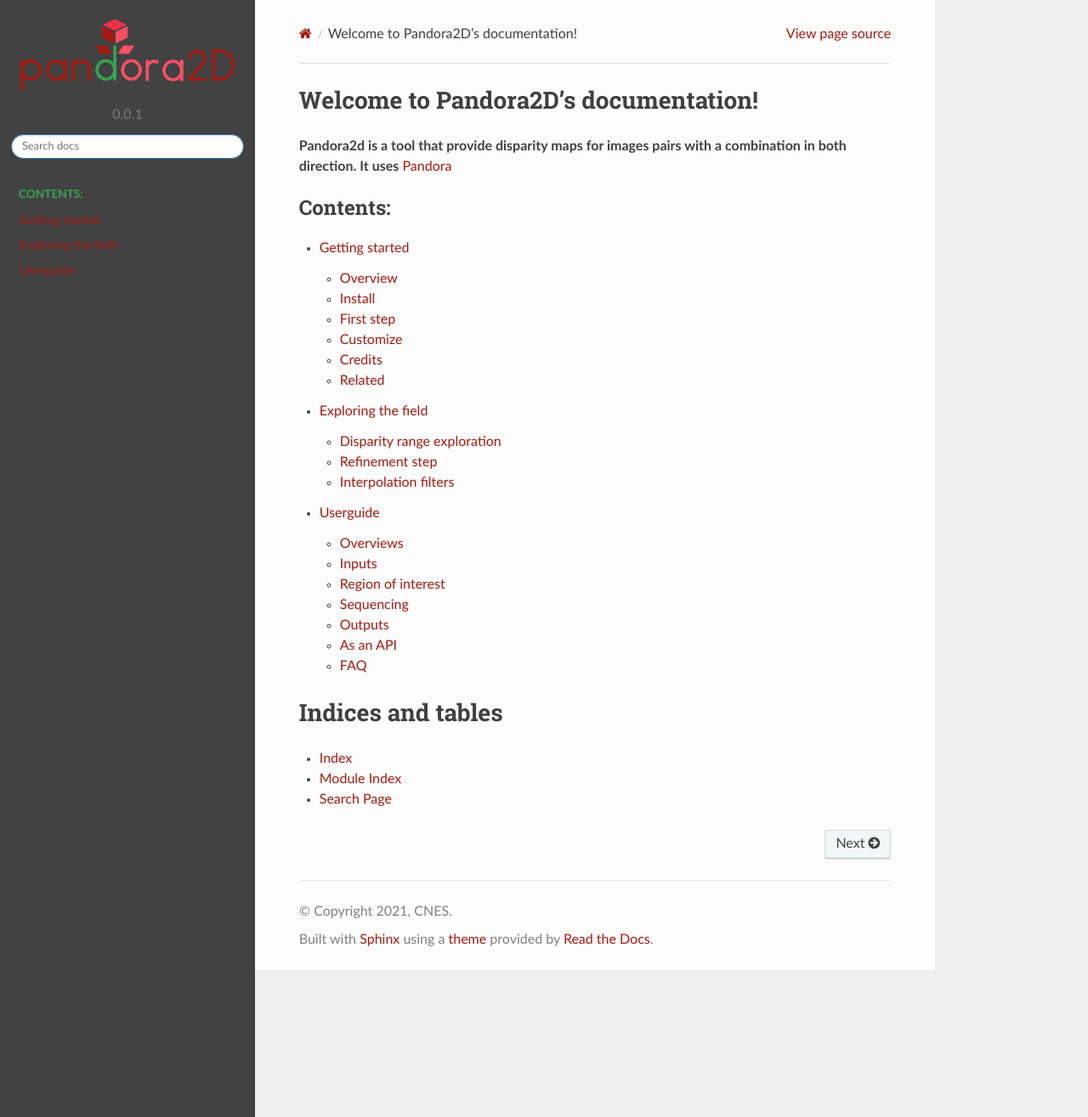
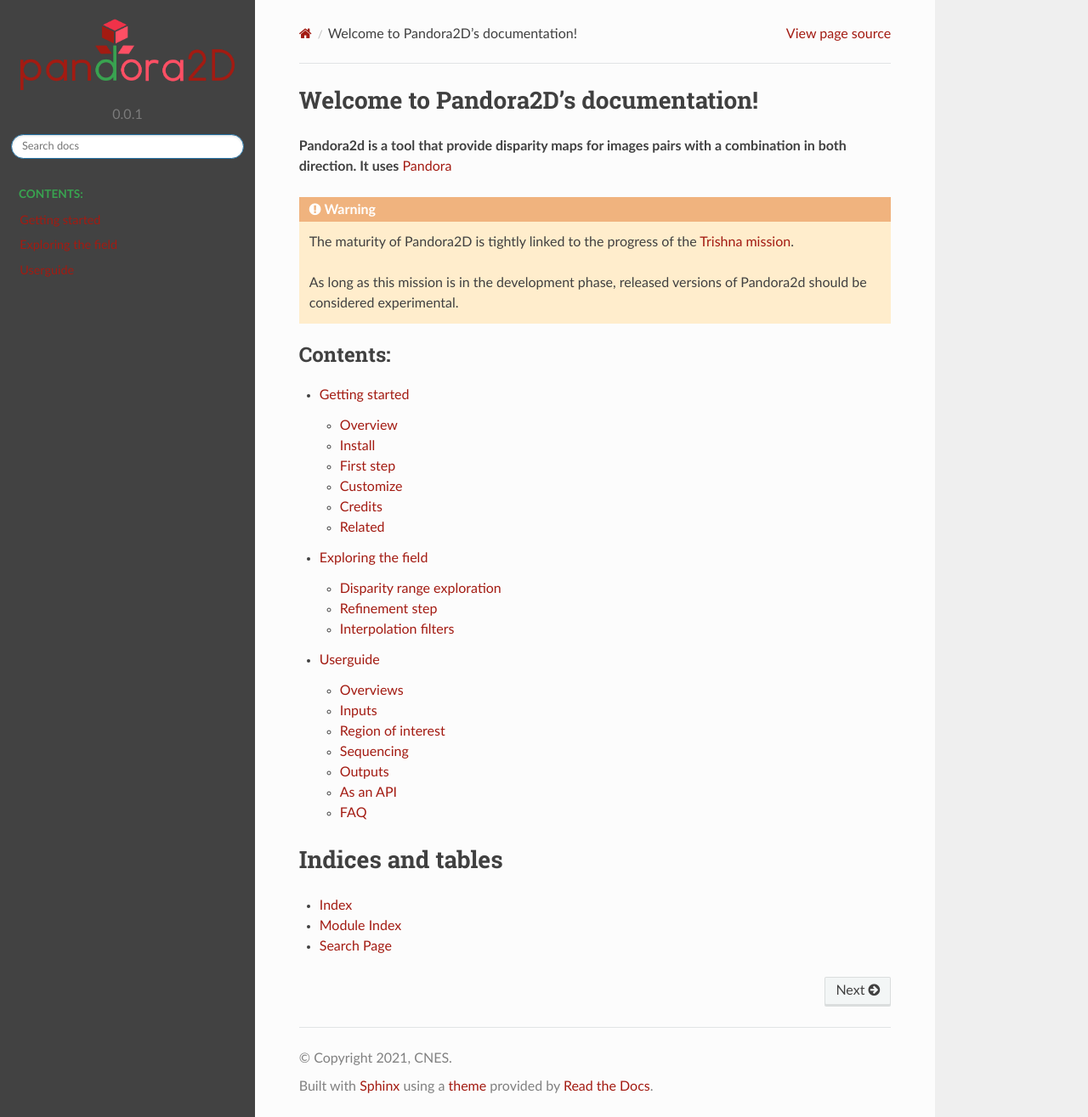
Before and after one commit to CNES/Pandora2D, a Sphinx documentation site: the page built from docs/source/index.rst, in a window 1280 px wide and 1315 px high. Shown: the whole window at 85% size. Built offline with Sphinx 7.4.7 and the Read the Docs theme 2.0.0, drawn with Linux system fonts in a browser that asks for light colours; formulas are drawn with MathJax 3; pages that are not in the unit, such as notebooks, are missing from menus.

Commit message:
doc: add warning about pandora2d maturity

```diff
--- a/docs/source/index.rst
+++ b/docs/source/index.rst
@@ -9,6 +9,11 @@
 
 **Pandora2d  is a tool that provide disparity maps for images pairs with a combination in both direction.**
 **It uses** `Pandora <https://github.com/cnes/pandora>`_
+
+.. warning::
+    The maturity of Pandora2D is tightly linked to the progress of the `Trishna mission <https://trishna.cnes.fr>`_.
+
+    As long as this mission is in the development phase, released versions of Pandora2d should be considered experimental.
 
 .. toctree::
    :maxdepth: 2
```
